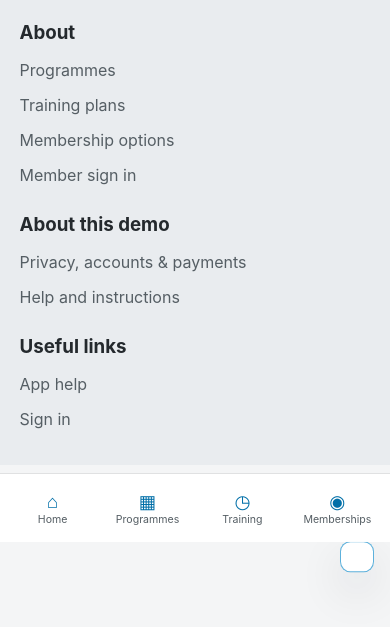
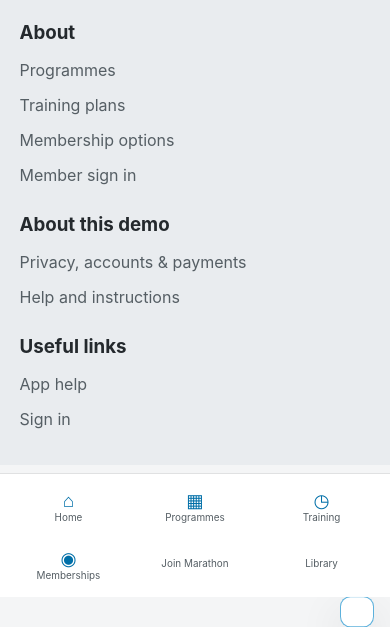
Before and after one commit to Manqoba275/CFJ-Management-System, a plain HTML site: page CFJ-Management-System/login.html in a window 390 px wide. Shown: the part 1220-1847 px from the top of the page. Before the commit the page ends 1792 px from the top, so only its background shows below. Drawn offline with Linux system fonts and the light colour scheme.

Commit message:
fix: improve mobile website navigation and library hero

```diff
--- a/CFJ-Management-System/styles.css
+++ b/CFJ-Management-System/styles.css
@@ -331,7 +331,7 @@ label {
 }
 
 .library-hero {
-  background: linear-gradient(90deg, rgba(17,19,21,.94), rgba(17,19,21,.5)), url("assets/boxing-workout.jpg") center / cover no-repeat;
+  background: linear-gradient(90deg, rgba(17,19,21,.94), rgba(17,19,21,.5)), url("assets/cfj-training-woman.jpg") center / cover no-repeat;
 }
 
 .reports-hero {
@@ -1278,6 +1278,7 @@ body.admin-active .admin-only {
   }
 
   .hero-page,
+  .page-hero,
   .two-col,
   .image-feature,
   .foundation-panel,
@@ -1337,6 +1338,11 @@ body.admin-active .admin-only {
   .page-hero,
   .content-band {
     padding-inline: 1rem;
+  }
+
+  .page-hero > div {
+    min-width: 0;
+    overflow-wrap: anywhere;
   }
 }
 
@@ -1450,7 +1456,7 @@ section[id] { scroll-margin-top: 120px; }
 
 /* Persistent mobile tab bar for the public website on phone screens. */
 @media (max-width: 640px) {
-  body:not(.app-page) { padding-bottom: calc(4.8rem + env(safe-area-inset-bottom)); }
+  body:not(.app-page) { padding-bottom: calc(8.2rem + env(safe-area-inset-bottom)); }
   body:not(.app-page) .topbar {
     position: fixed;
     inset: auto 0 0;
@@ -1469,22 +1475,24 @@ section[id] { scroll-margin-top: 120px; }
   body:not(.app-page) .topbar .nav {
     display: grid;
     width: 100%;
-    grid-template-columns: repeat(4, minmax(0, 1fr));
+    grid-template-columns: repeat(3, minmax(0, 1fr));
     gap: .15rem;
   }
-  body:not(.app-page) .topbar .nav a:nth-child(n + 5) { display: none; }
+
   body:not(.app-page) .topbar .nav a {
     display: flex;
-    min-height: 3.65rem;
+    min-height: 3.45rem;
     flex-direction: column;
     align-items: center;
     justify-content: center;
     gap: .08rem;
     padding: .25rem .1rem;
     border-radius: .7rem;
-    font-size: .66rem;
+    font-size: .62rem;
     line-height: 1.2;
-    white-space: nowrap;
+    white-space: normal;
+    text-align: center;
+    overflow-wrap: anywhere;
   }
   body:not(.app-page) .topbar .nav a::before {
     font-size: 1.15rem;
```
